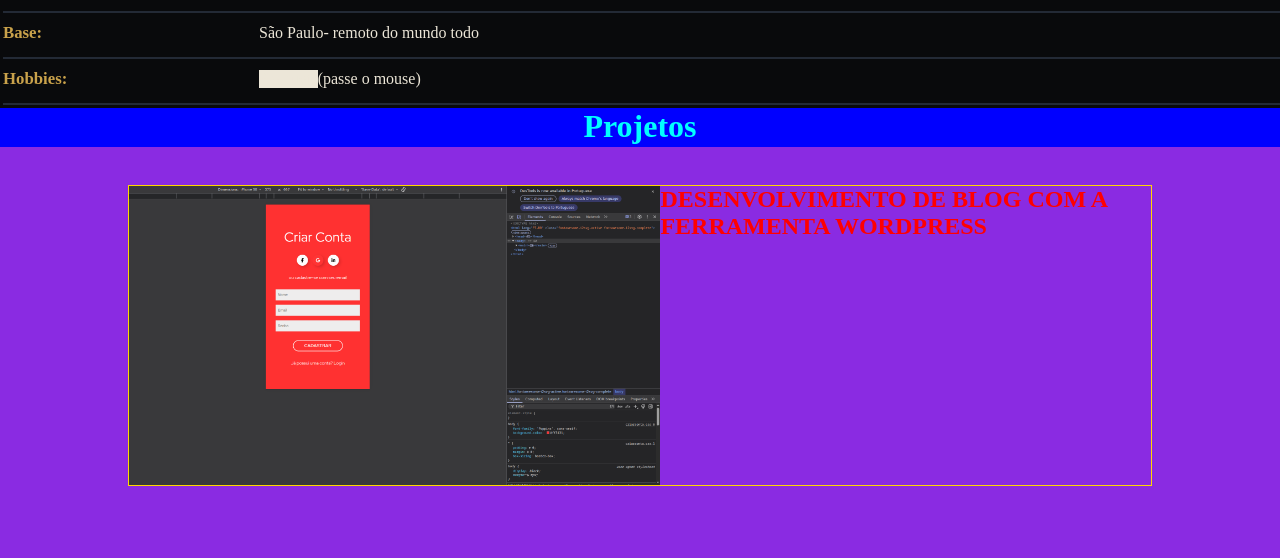
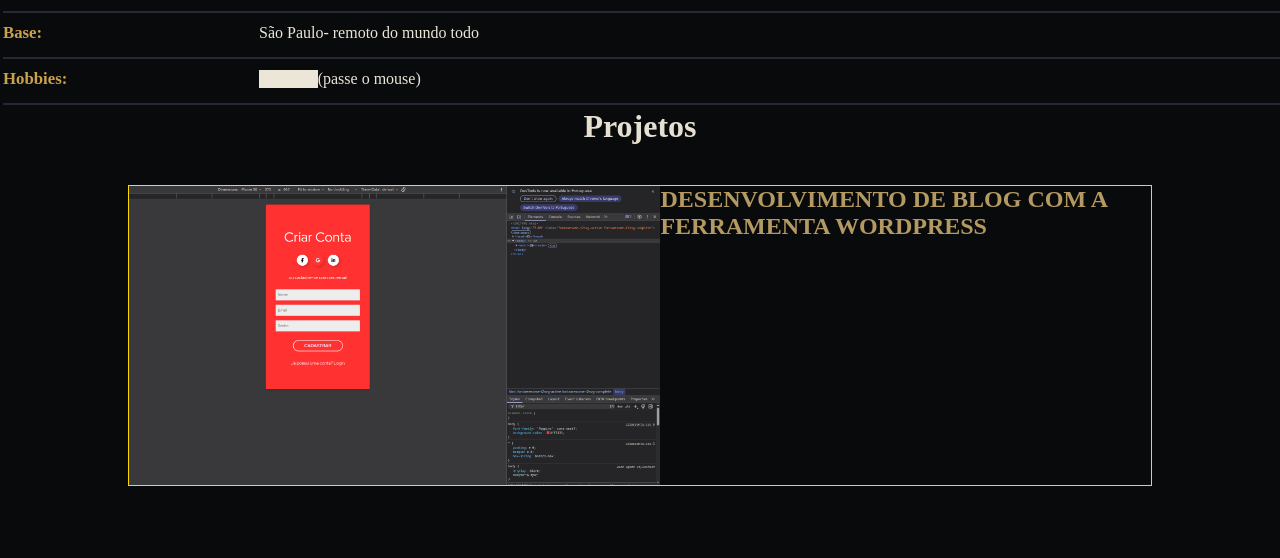
Before and after one commit to Adryel-Silva/Portf-lio-Pessoal-Responsivo, a plain HTML site: page index.html in a window 1280 px wide. Shown: the part 1581-2139 px from the top of the page. Drawn offline with Linux system fonts and the light colour scheme.

Commit message:
correção das cores da aba projetos

```diff
--- a/css/style.css
+++ b/css/style.css
@@ -412,7 +412,6 @@ button {
 }
 
 .oi {
-    background-color: blue;
     display: flex;
     flex-direction: column;
     justify-content: space-between;
@@ -421,7 +420,7 @@ button {
 
 .oi h1 {
     font-size: 32px;
-    color: aqua;
+    color: rgba(230, 224, 210, 1);
     align-self: center;
 }
 
@@ -434,9 +433,9 @@ button {
 }
 
 .quadro-projeto h1 {
+    color: rgba(180, 154, 98, 1);
     align-self: first baseline;
     font-size: 24px;
-    color: red;
 }
 
 .quadro-projeto img {
@@ -449,6 +448,5 @@ button {
     flex-grow: 1;
     height: 90%;
     width: 100%;
-    background-color: blueviolet;
     align-items: center;
 }
```
